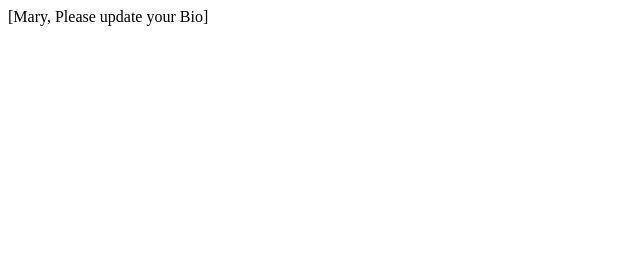
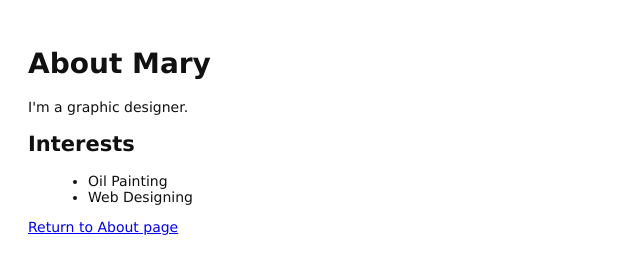
Before and after one commit to Jicamon/Jhon-Repo, a plain HTML site: page about/mary.html in a window 1280 px wide. Shown: the whole page, without its empty margins (0-640 px from the left). Drawn offline with Linux system fonts and the light colour scheme.

Commit message:
Add Mary's About Page

```diff
--- a/about/mary.html
+++ b/about/mary.html
@@ -1 +1,19 @@
-[Mary, Please update your Bio]
+<!DOCTYPE html>
+<html lang="en">
+<head>
+    <meta charset="UTF-8">
+    <title>About Mary</title>
+    <link rel="stylesheet" href="../style.css">
+</head>
+<body>
+    <h1>About Mary</h1>
+    <p>I'm a graphic designer.</p>
+    <h2>Interests</h2>
+    <ul>
+        <li>Oil Painting</li>
+        <li>Web Designing</li>
+    </ul>
+
+    <p><a href="index.html">Return to About page</a></p>
+</body>
+</html>
```
